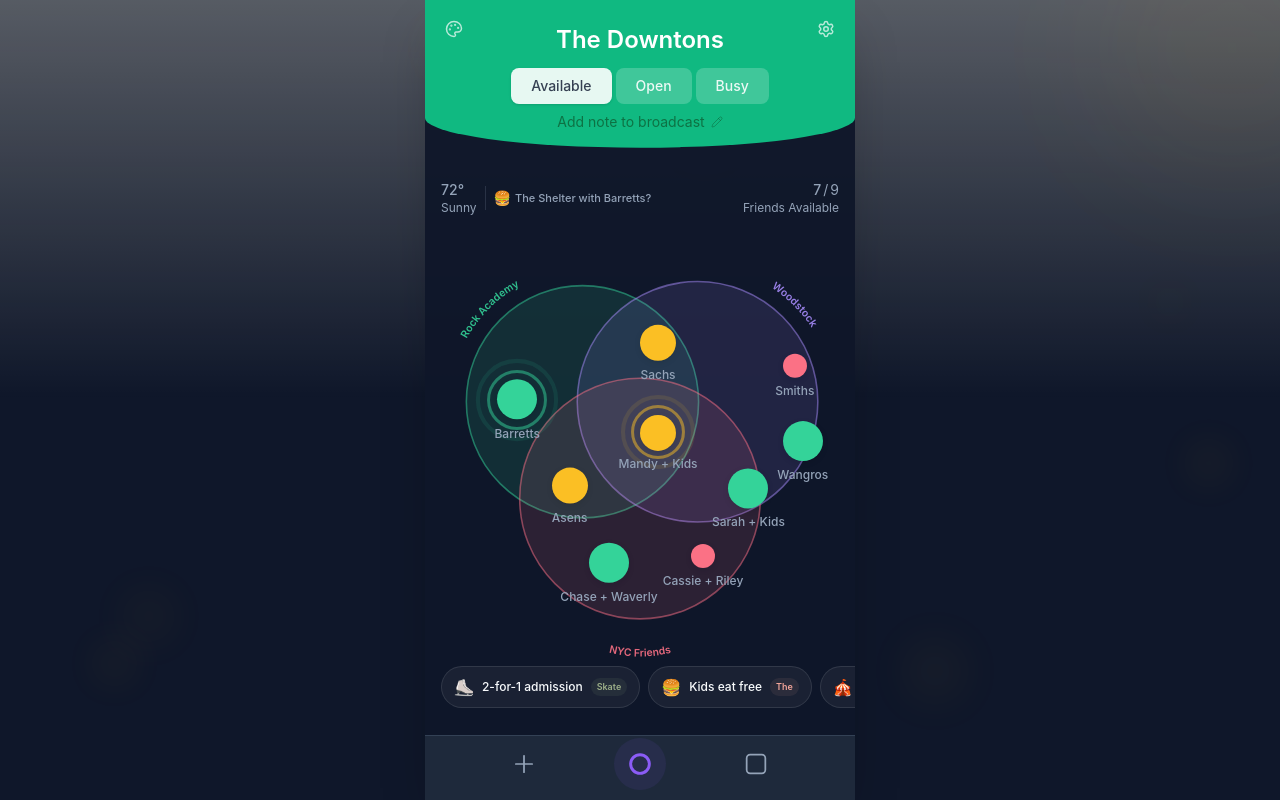
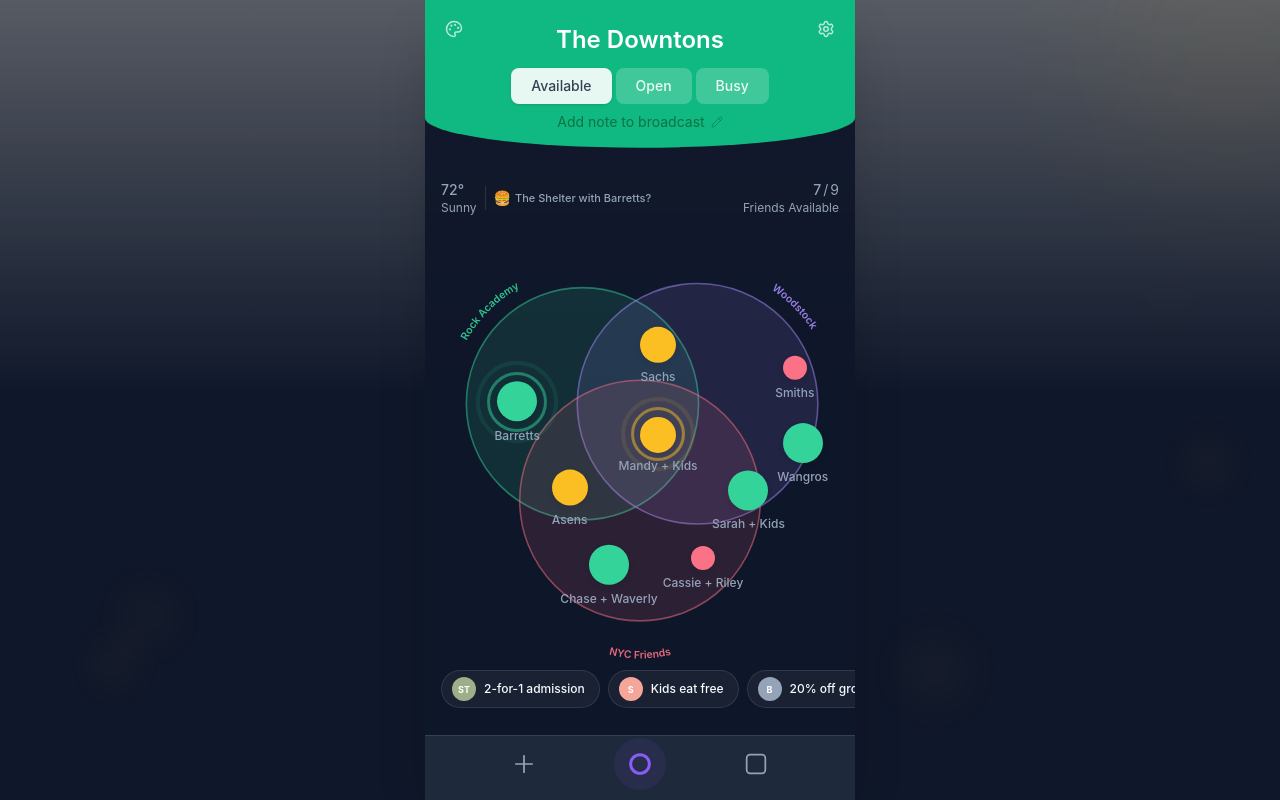
Before and after one commit to br00kd0wnt0n/Circles, a React (Vite) app: page / in a window 1280 px wide. Built offline with nearby package versions, Linux system fonts and the light colour scheme.

Commit message:
Replace emojis with mini circular company logos in Local Offers
- Created MiniLogo component with colored circles
- Shows business initials (ST, S, B, TC) in brand colors
- Cleaner, more professional look

Co-Authored-By: Claude Opus 4.5 <noreply@anthropic.com>

```diff
--- a/src/components/home/LocalOffers.jsx
+++ b/src/components/home/LocalOffers.jsx
@@ -1,6 +1,29 @@
 import { motion } from 'framer-motion';
 import { localOffers } from '../../data/seedData';
 import { useTheme } from '../../context/ThemeContext';
+
+// Mini circular logos for each business
+const MiniLogo = ({ business, color }) => {
+  // Get initials or short form for logo
+  const getLogoText = (name) => {
+    if (name.includes('Skate Time')) return 'ST';
+    if (name.includes('Shelter')) return 'S';
+    if (name.includes('Bounce')) return 'B';
+    if (name.includes('Tinker')) return 'TC';
+    return name.charAt(0);
+  };
+
+  return (
+    <div
+      className="w-6 h-6 rounded-full flex items-center justify-center flex-shrink-0"
+      style={{ backgroundColor: color }}
+    >
+      <span className="text-[9px] font-bold text-white leading-none">
+        {getLogoText(business)}
+      </span>
+    </div>
+  );
+};
 
 export function LocalOffers() {
   const { theme, themeId } = useTheme();
@@ -19,24 +42,15 @@ export function LocalOffers() {
             animate={{ opacity: 1, x: 0 }}
             transition={{ delay: index * 0.05 }}
             whileTap={{ scale: 0.95 }}
-            className="flex-shrink-0 flex items-center gap-2 px-3 py-2 rounded-full border transition-colors"
+            className="flex-shrink-0 flex items-center gap-2 px-2.5 py-1.5 rounded-full border transition-colors"
             style={{
               backgroundColor: isDark ? 'rgba(255,255,255,0.05)' : 'white',
               borderColor: isDark ? 'rgba(255,255,255,0.1)' : 'rgba(0,0,0,0.08)'
             }}
           >
-            <span className="text-base">{offer.icon}</span>
-            <span className="text-xs font-medium" style={{ color: theme.textPrimary }}>
+            <MiniLogo business={offer.business} color={offer.color} />
+            <span className="text-xs font-medium pr-1" style={{ color: theme.textPrimary }}>
               {offer.offer}
-            </span>
-            <span
-              className="text-[9px] font-semibold px-1.5 py-0.5 rounded-full"
-              style={{
-                backgroundColor: `${offer.color}15`,
-                color: offer.color
-              }}
-            >
-              {offer.business.split(' ')[0]}
             </span>
           </motion.button>
         ))}
```
